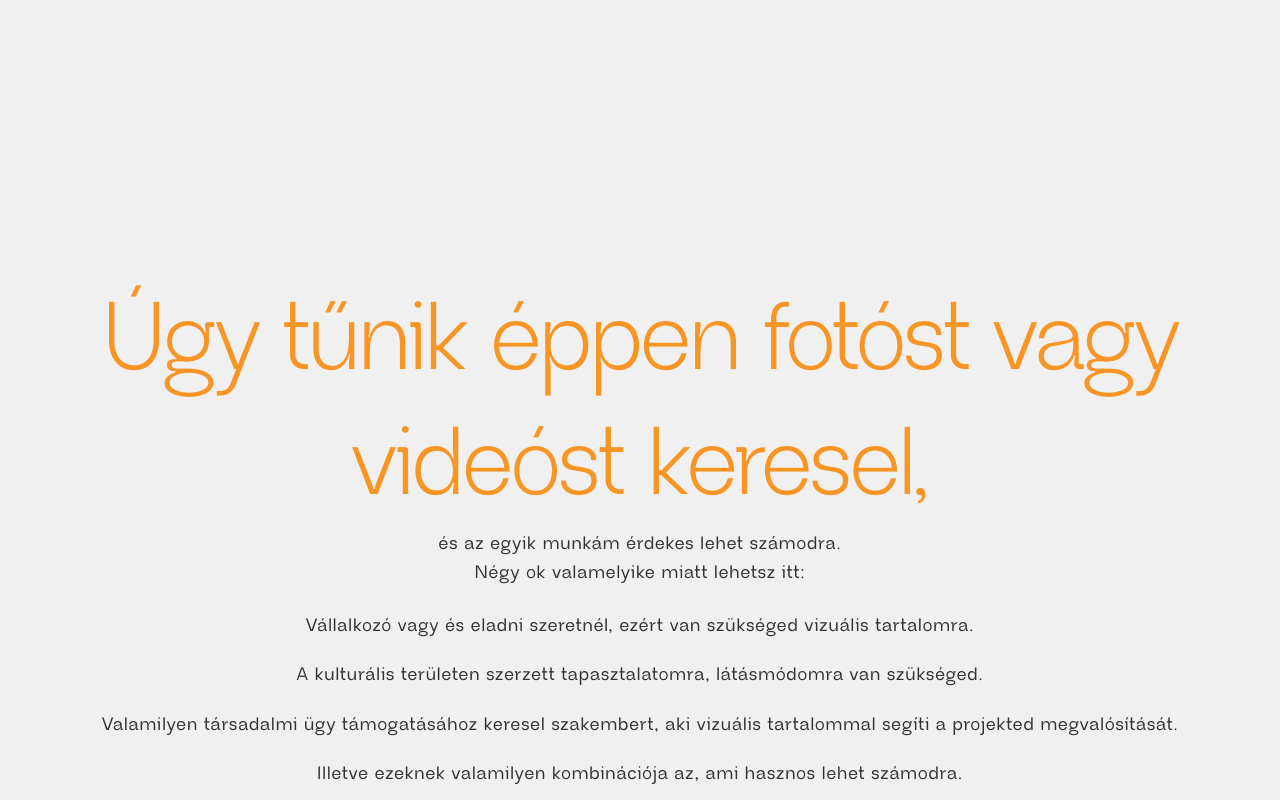
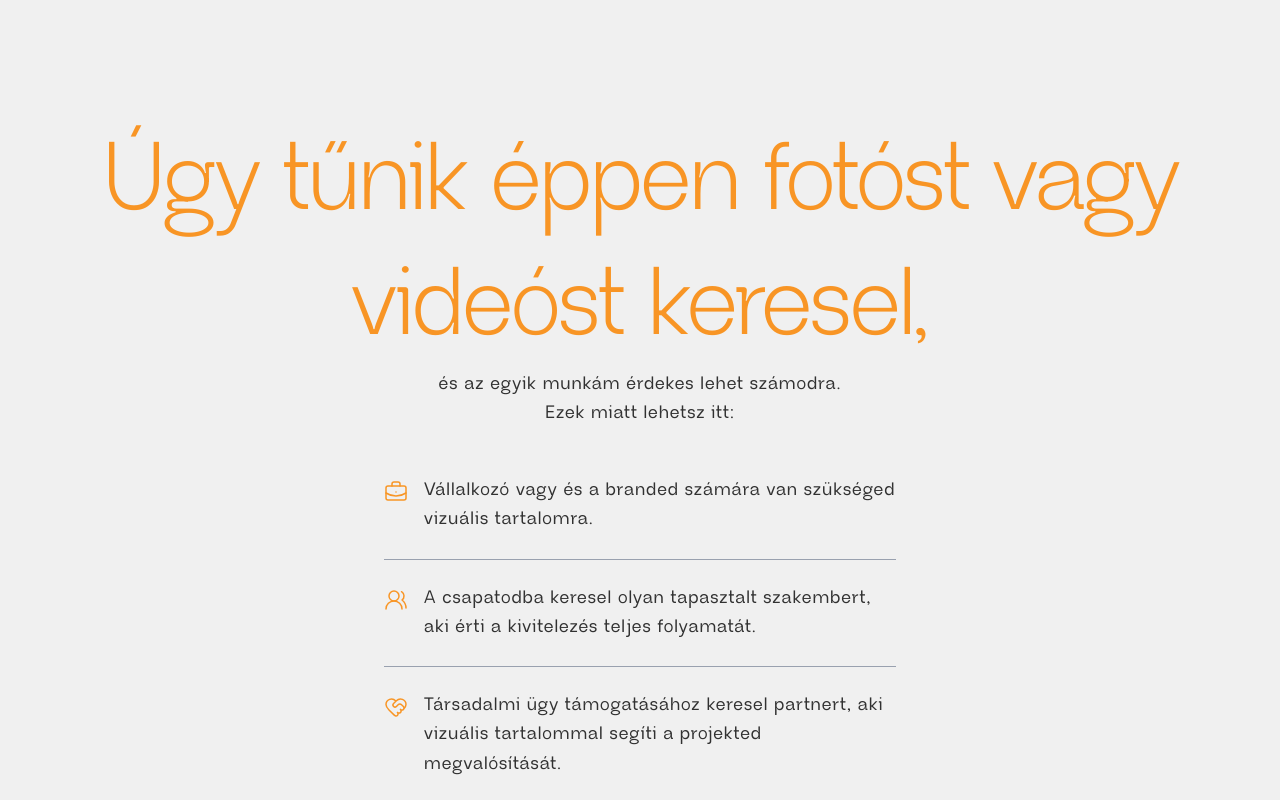
Before and after one commit to zmariann/zmariann2026, a Next.js app: page / in a window 1280 px wide. Shown: the part 760-1560 px from the top of the page. Built offline with nearby package versions, Linux system fonts and the light colour scheme.

Commit message:
refactor: clean up portfolio structure and content

```diff
--- a/app/components/sections/About.tsx
+++ b/app/components/sections/About.tsx
@@ -7,17 +7,14 @@ export function About() {
     <section>
       <div className="sm:text-center text-left">
         <Heading level={1} color="carrot">
-          Mire számíthatsz, ha együtt dolgozunk
+          Neked személyesen
         </Heading>
       </div>
 
       <div className="flex justify-center">Portrait pic</div>
 
       <Text>
-        Számomra minden projekt örömteli, legyen az egy rendezvény megörökítése
-        vagy egy rövid videó összevágása. Azt szeretném, hogy te is
-        megtapasztald azt az örömöt, amit ez a kreatív folyamat és a megfelelő
-        végeredmény ad. Egy videóban összefoglaltam, hogy hogyan áll össze a munkafolyamat velem:
+
       </Text>
 
       <div className="flex justify-center">video</div>
--- a/app/components/sections/Collaborations.tsx
+++ b/app/components/sections/Collaborations.tsx
@@ -4,12 +4,12 @@ import { TextList } from "../ui/TextList";
 
 export function Collaborations() {
   return (
-    <section className="flex flex-col items-center justify-center sm:min-h-screen pt-24 sm:pt-0">
+    <section className="flex flex-col items-center justify-center sm:min-h-screen">
       <Heading level={1} color="carrot" className="hidden sm:block">
         Együttműködések
       </Heading>
       <div className="w-fit max-w-full pt-6">
-        <Heading level={1} color="carrot" className="block sm:hidden">
+        <Heading level={1} color="carrot" className="block sm:hidden pb-5">
           Együttműködések
         </Heading>
         <TextList>
--- a/app/components/sections/Hero.tsx
+++ b/app/components/sections/Hero.tsx
@@ -1,7 +1,6 @@
 import { ArrowDown } from "lucide-react";
 import { ButtonLink } from "../ui/typography/ButtonLink";
 import { Display } from "../ui/typography/Display";
-import { Heading } from "../ui/typography/Heading";
 import { HeroVideo } from "./HeroVideo";
 
 export function Hero() {
@@ -9,18 +8,12 @@ export function Hero() {
     <section className="flex min-h-screen flex-col lg:flex-row">
       <div className="flex min-h-screen flex-col items-center justify-center py-5 px-3 text-carrot lg:min-h-0 lg:flex-1">
         <div className="flex flex-col gap-4">
-                    <div className="pb-1">
           <Display>Zászlós Mariann</Display>
-                        <Heading level={2}>Fotós | videós</Heading>
-                    </div>
 
           <ButtonLink href="#contact" variant="carrot">
-                        Konzultáció
+            Kontakt
           </ButtonLink>
-
-                    <ButtonLink href="#projects">
-                        Projektek
-                    </ButtonLink>
+          <ButtonLink href="#projects">Fotó és videó projektek</ButtonLink>
 
           <div className="flex justify-between pt-1">
             <Display>Portfólió</Display>
--- a/app/components/sections/Intro.tsx
+++ b/app/components/sections/Intro.tsx
@@ -1,32 +1,59 @@
 import { TextList } from "../ui/TextList";
 import { Heading } from "../ui/typography/Heading";
 import { Text } from "../ui/typography/Text";
+import { BriefcaseBusiness, UsersRound, HeartHandshake } from "lucide-react";
+import { IconTextList } from "@/app/components/ui/IconTextList";
 
 export function Intro() {
   return (
-    <section className="flex flex-col sm:items-center items-start justify-center sm:text-center pt-40">
+    <section className="flex flex-col sm:items-center items-start justify-center sm:text-center">
       <Heading level={1} color="carrot">
         Úgy tűnik éppen fotóst vagy videóst&nbsp;keresel,
       </Heading>
-      <Text>és az egyik munkám érdekes lehet számodra.</Text>
-      <Text>Négy ok valamelyike miatt lehetsz itt:</Text>
-      <TextList>
+
+      <Text>és az egyik munkám érdekes lehet&nbsp;számodra.</Text>
+      <Text className="pb-6">Ezek miatt lehetsz&nbsp;itt:</Text>
+
+      <IconTextList
+        items={[
+          {
+            icon: (
+              <BriefcaseBusiness
+                aria-hidden="true"
+                className="h-6 w-6"
+                strokeWidth={1.5}
+              />
+            ),
+            text: "Vállalkozó vagy és a branded számára van szükséged vizuális tartalomra.",
+          },
+          {
+            icon: (
+              <UsersRound
+                aria-hidden="true"
+                className="h-6 w-6"
+                strokeWidth={1.5}
+              />
+            ),
+            text: "A csapatodba keresel olyan tapasztalt szakembert, aki érti a kivitelezés teljes folyamatát.",
+          },
+          {
+            icon: (
+              <HeartHandshake
+                aria-hidden="true"
+                className="h-6 w-6"
+                strokeWidth={1.5}
+              />
+            ),
+            text: "Társadalmi ügy támogatásához keresel partnert, aki vizuális tartalommal segíti a projekted megvalósítását.",
+          },
+        ]}
+      />
+      <TextList className="mt-6">
         <Text>
-          Vállalkozó vagy és eladni szeretnél, ezért van szükséged vizuális
-          tartalomra.{" "}
+          Bárki is vagy a kulturális területen szerzett tapasztalatom,
+          látásmódom valószínűleg jól jön&nbsp;számodra.
         </Text>
-        <Text>
-          A kulturális területen szerzett tapasztalatomra,
-          látásmódomra van szükséged.{" "}
-        </Text>
-        <Text>
-          Valamilyen társadalmi ügy támogatásához keresel szakembert, aki
-          vizuális tartalommal segíti a projekted megvalósítását.{" "}
-        </Text>
-        <Text>
-          Illetve ezeknek valamilyen kombinációja az, ami hasznos lehet
-          számodra.
-        </Text>
+        <Text>Lássuk, mit is jelent az előbbi mondat a&nbsp;gyakorlatban...</Text>
       </TextList>
     </section>
   );
--- a/app/components/sections/Testimonials.tsx
+++ b/app/components/sections/Testimonials.tsx
@@ -6,7 +6,7 @@ export function Testimonials() {
   return (
     <section className="flex justify-center items-center flex-col">
       <Heading level={1} color="carrot">
-        Így zajlott a közös munka
+        Így működünk együtt
       </Heading>
 
       <div className="flex flex-col gap-20 sm:gap-25 mt-15">
@@ -35,20 +35,9 @@ export function Testimonials() {
         <TextList>
           <Text>
             „Zászlós Mariann a CTRL+ALT+CRIP Magazin fotográfusaként dolgozott
-            velünk.
+            velünk. […]
           </Text>
-          <Text>
-            A vele való munka során az volt a legerősebb, hogy nem kívülről
-            közelít a helyzetekhez, hanem belép ezekbe. Nem ‘fotóz’, hanem jelen
-            van. Ez a jelen-lét és együtt-lét teszi lehetővé, hogy a képei ne
-            beállítottak vagy reprezentatívak legyenek, hanem valódi
-            viszonyokból épüljenek&nbsp;fel.
-          </Text>
-          <Text>
-            Portréiban és helyzetképeiben egyszerre van jelen az intimitás és a
-            pontosság: észreveszi a gyorsan tovatűnő gesztusokat, a testek
-            bizonytalan működését és a közeg, a környezet jelentőségét.
-          </Text>
+
           <Text>
             <span className="font-bold">
               Nem egyszerűen megmutat embereket, hanem teret ad annak, hogy
@@ -79,7 +68,9 @@ export function Testimonials() {
           <Text>
             „Mariannal lassan két éve dolgozunk együtt, a cég social media
             videót teljesen ő kezeli több platformon is, ezzel{" "}
-            <span className="font-bold">hatalmas terhet vett&nbsp;le&nbsp;rólunk.</span>{" "}
+            <span className="font-bold">
+              hatalmas terhet vett&nbsp;le&nbsp;rólunk.
+            </span>{" "}
             [...]”
           </Text>
           <Text className="text-right">
@@ -88,13 +79,7 @@ export function Testimonials() {
         </TextList>
         <TextList>
           <Text>
-            „[…] Ami igazán erős Mariann munkájában, hogy nem csúszik bele a
-            megszokott ábrázolási sémákba. Nem sajnál, nem „cukisít”, és nem is
-            emel piedesztálra. Nem próbálja feloldani a feszültséget — inkább
-            megtartja és láthatóvá teszi.
-          </Text>
-
-          <Text>
+            „[…]{" "}
             <span className="font-bold">
               Nem jön zavarba attól, ha egy fogyatékos testet kell megmutatni.
               Képes nyíltan, őszintén és érdeklődéssel közelíteni olyan
--- /dev/null
+++ b/app/components/ui/IconTextList.tsx
@@ -0,0 +1,28 @@
+import { ReactNode } from "react";
+import { Text } from "./typography/Text";
+
+type IconTextListProps = {
+  items: {
+    icon: ReactNode;
+    text: ReactNode;
+  }[];
+};
+
+export function IconTextList({ items }: IconTextListProps) {
+  return (
+    <div className="flex flex-col max-w-lg text-left">
+      {items.map((item, index) => (
+        <div
+          key={index}
+          className="flex items-start gap-4 border-b border-ink/20 py-6 border-gray-400"
+        >
+          <div className="mt-1 shrink-0 text-carrot">
+            {item.icon}
+          </div>
+
+          <Text>{item.text}</Text>
+        </div>
+      ))}
+    </div>
+  );
+}
--- a/app/components/ui/ProjectHeader.tsx
+++ b/app/components/ui/ProjectHeader.tsx
@@ -20,7 +20,18 @@ export function ProjectHeader({
         <Heading level={3} className="">
           {title}
         </Heading>
-        <Text>
+        <div className="block sm:hidden">
+          <Text> Megrendelő | {client} </Text>
+          <a
+            href={website}
+            target="_blank"
+            rel="noopener noreferrer"
+            className="underline cursor-pointer"
+          >
+            weboldal
+          </a>
+        </div>
+         <Text className="hidden sm:block">
           Megrendelő | {client} |{" "}
           <a
             href={website}
--- a/app/components/ui/TextList.tsx
+++ b/app/components/ui/TextList.tsx
@@ -5,7 +5,7 @@ type TextListProps = {
 
 export function TextList({ children, className = "" }: TextListProps) {
   return (
-    <div className={`mt-6 flex flex-col gap-5 ${className}`}>
+    <div className={`flex flex-col gap-5 ${className}`}>
       {children}
     </div>
   );
--- /dev/null
+++ b/app/projects/ctrlaltcrip/components/CtrlAltCripImgs.tsx
@@ -0,0 +1,64 @@
+import Image from "next/image";
+
+export function HeroImg() {
+  return (
+    <Image
+      src="/projects/ctrlaltcrip/hero.jpg"
+      alt="CTRL+ALT+CRIP projekt fotó"
+      width={1410}
+      height={940}
+      priority
+      className="h-auto w-full"
+    />
+  );
+}
+
+export function Img0102() {
+  return (
+    <>
+      <Image
+        src="/projects/ctrlaltcrip/ctrlaltcrip-01.jpg"
+        alt="CTRL+ALT+CRIP projekt fotó"
+        width={659}
+        height={988}
+        priority
+        className="h-auto w-full"
+      />
+
+      <Image
+        src="/projects/ctrlaltcrip/ctrlaltcrip-02.jpg"
+        alt="CTRL+ALT+CRIP projekt fotó"
+        width={661}
+        height={991}
+        priority
+        className="h-auto w-full"
+      />
+    </>
+  );
+}
+
+export function Img03() {
+  return (
+    <Image
+      src="/projects/ctrlaltcrip/ctrlaltcrip-03.jpg"
+      alt="CTRL+ALT+CRIP projekt fotó"
+      width={843}
+      height={1264}
+      priority
+      className="h-auto w-full"
+    />
+  );
+}
+
+export function Img04() {
+  return (
+    <Image
+      src="/projects/ctrlaltcrip/ctrlaltcrip-04.jpg"
+      alt="CTRL+ALT+CRIP projekt fotó"
+      width={1405}
+      height={2107}
+      priority
+      className="h-auto w-full"
+    />
+  );
+}
```
Also changed, not shown: app/components/layout/Footer.tsx (+6 -1 lines), app/components/sections/FeaturedProjects.tsx (+12 -46 lines), app/projects/ctrlaltcrip/page.tsx (+36 -42 lines). Lines whose indentation alone changed are shown as unchanged.
